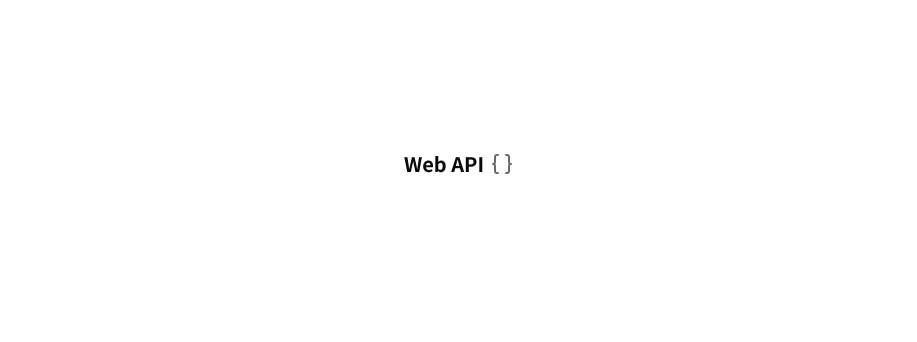
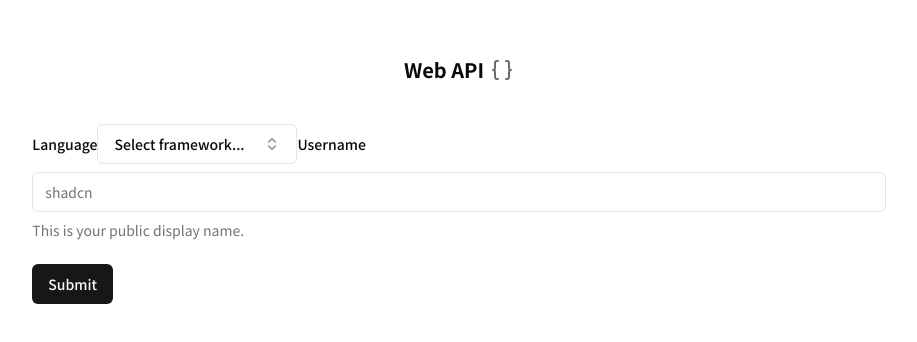
Before and after one commit to 618knot/hdp2024-demo, a Next.js app: page /webapi in a window 1280 px wide. Shown: the part 236-578 px from the top of the page, without its empty margins (181-1098 px from the left). Built offline with nearby package versions, Linux system fonts and the light colour scheme.

Commit message:
form実装中

```diff
--- a/src/app/layout.tsx
+++ b/src/app/layout.tsx
@@ -2,6 +2,7 @@
 import { Inter, Noto_Sans_JP } from "next/font/google";
 import "./globals.css";
 import { ThemeProvider } from "@/components/ThemeProvider";
+import { Toaster } from "@/components/ui/sonner";
 
 const NotoSansJP = Noto_Sans_JP({ subsets: ["latin"] });
 
@@ -25,6 +26,7 @@
             enableSystem
             disableTransitionOnChange
         >
+          <Toaster />
           {menubar}
           {children}
         </ThemeProvider>
--- /dev/null
+++ b/src/app/webapi/_components/Form.tsx
@@ -0,0 +1,79 @@
+"use client"
+
+import { zodResolver } from "@hookform/resolvers/zod"
+import { useForm } from "react-hook-form"
+import { z } from "zod"
+
+import { toast } from "sonner"
+import { Button } from "@/components/ui/button"
+import {
+  Form,
+  FormControl,
+  FormDescription,
+  FormField,
+  FormItem,
+  FormLabel,
+  FormMessage,
+} from "@/components/ui/form"
+import { Input } from "@/components/ui/input"
+import HttpCombobox from "./HttpCombobox"
+
+const FormSchema = z.object({
+  username: z.string().min(2, {
+    message: "Username must be at least 2 characters.",
+  }),
+  language: z.string({
+    required_error: "Please select a language.",
+  })
+})
+
+export default function InputForm() {
+  const form = useForm<z.infer<typeof FormSchema>>({
+    resolver: zodResolver(FormSchema),
+    defaultValues: {
+      username: "",
+    },
+  })
+
+  function onSubmit(data: z.infer<typeof FormSchema>) {
+    toast("You submitted the following values:", {
+      description: (
+        <pre className="mt-2 w-[340px] rounded-md bg-slate-950 p-4">
+          <code className="text-white">{JSON.stringify(data, null, 2)}</code>
+        </pre>
+      ),
+      action: {
+        label: "Undo",
+        onClick: () => console.log("Undo"),
+      },
+    })
+  }
+
+  return (
+    <Form {...form}>
+      <form onSubmit={form.handleSubmit(onSubmit)} className="w-2/3 space-y-6">
+        <FormField
+          control={form.control}
+          name="username"
+          render={({ field }) => (
+            <FormItem>
+              <FormLabel>Language</FormLabel>
+              <FormControl>
+                <HttpCombobox />
+              </FormControl>
+              <FormLabel>Username</FormLabel>
+              <FormControl>
+                <Input placeholder="shadcn" {...field} />
+              </FormControl>
+              <FormDescription>
+                This is your public display name.
+              </FormDescription>
+              <FormMessage />
+            </FormItem>
+          )}
+        />
+        <Button type="submit">Submit</Button>
+      </form>
+    </Form>
+  )
+}
--- /dev/null
+++ b/src/app/webapi/_components/HttpCombobox.tsx
@@ -0,0 +1,94 @@
+"use client"
+
+import * as React from "react"
+import { Check, ChevronsUpDown } from "lucide-react"
+
+import { cn } from "@/lib/utils"
+import { Button } from "@/components/ui/button"
+import {
+  Command,
+  CommandEmpty,
+  CommandGroup,
+  CommandInput,
+  CommandItem,
+  CommandList,
+} from "@/components/ui/command"
+import {
+  Popover,
+  PopoverContent,
+  PopoverTrigger,
+} from "@/components/ui/popover"
+
+const frameworks = [
+  {
+    value: "next.js",
+    label: "Next.js",
+  },
+  {
+    value: "sveltekit",
+    label: "SvelteKit",
+  },
+  {
+    value: "nuxt.js",
+    label: "Nuxt.js",
+  },
+  {
+    value: "remix",
+    label: "Remix",
+  },
+  {
+    value: "astro",
+    label: "Astro",
+  },
+]
+
+export default function HttpCombobox() {
+  const [open, setOpen] = React.useState(false)
+  const [value, setValue] = React.useState("")
+
+  return (
+    <Popover open={open} onOpenChange={setOpen}>
+      <PopoverTrigger asChild>
+        <Button
+          variant="outline"
+          role="combobox"
+          aria-expanded={open}
+          className="w-[200px] justify-between"
+        >
+          {value
+            ? frameworks.find((framework) => framework.value === value)?.label
+            : "Select framework..."}
+          <ChevronsUpDown className="ml-2 h-4 w-4 shrink-0 opacity-50" />
+        </Button>
+      </PopoverTrigger>
+      <PopoverContent className="w-[200px] p-0">
+        <Command>
+          <CommandInput placeholder="Search framework..." />
+          <CommandList>
+            <CommandEmpty>No framework found.</CommandEmpty>
+            <CommandGroup>
+              {frameworks.map((framework) => (
+                <CommandItem
+                  key={framework.value}
+                  value={framework.value}
+                  onSelect={(currentValue) => {
+                    setValue(currentValue === value ? "" : currentValue)
+                    setOpen(false)
+                  }}
+                >
+                  <Check
+                    className={cn(
+                      "mr-2 h-4 w-4",
+                      value === framework.value ? "opacity-100" : "opacity-0"
+                    )}
+                  />
+                  {framework.label}
+                </CommandItem>
+              ))}
+            </CommandGroup>
+          </CommandList>
+        </Command>
+      </PopoverContent>
+    </Popover>
+  )
+}
--- a/src/app/webapi/page.tsx
+++ b/src/app/webapi/page.tsx
@@ -1,10 +1,12 @@
 import Title from "@/components/Title";
 import { Braces } from "lucide-react";
+import InputForm from "./_components/Form";
 
 export default function Page() {
   return(
     <main className="flex flex-col items-center justify-center h-screen">
       <Title>Web API<Braces className="ml-0.5 opacity-60" /></Title>
+      <InputForm />
     </main>
   );
 }
```
